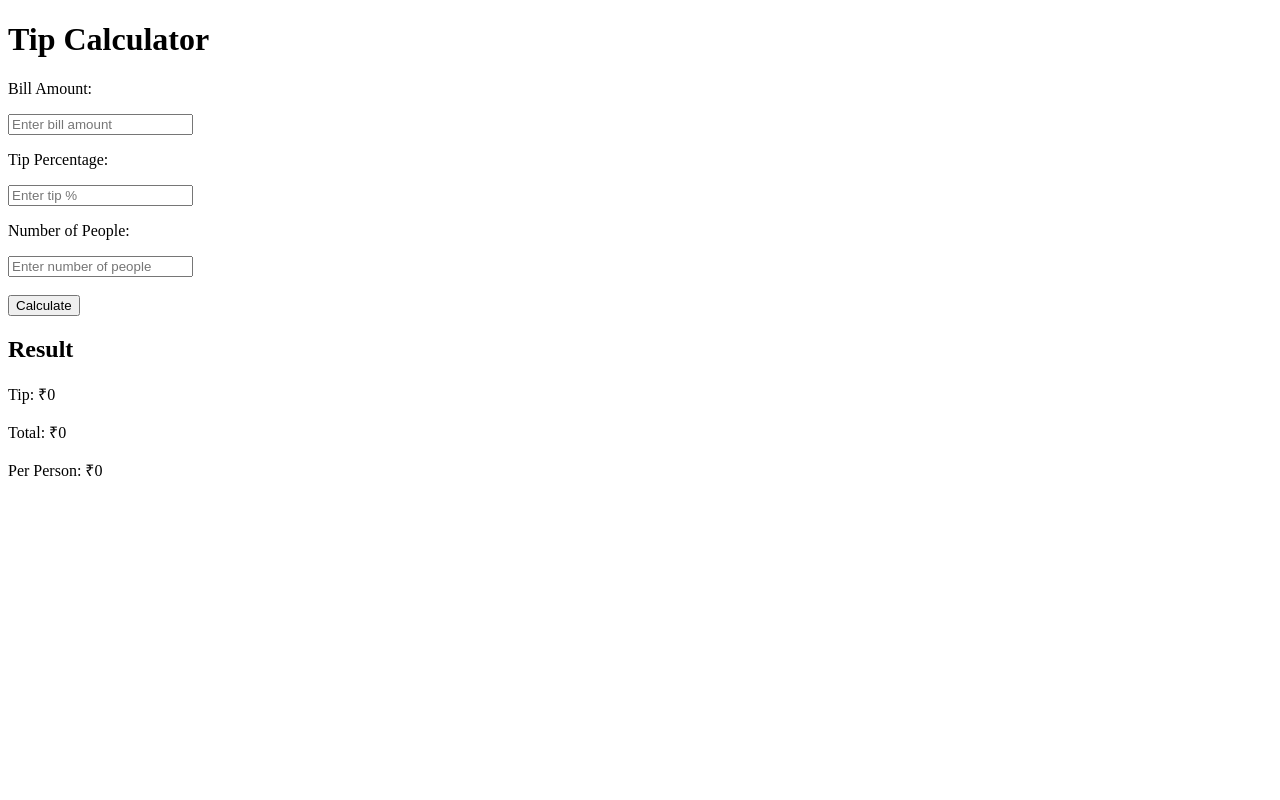
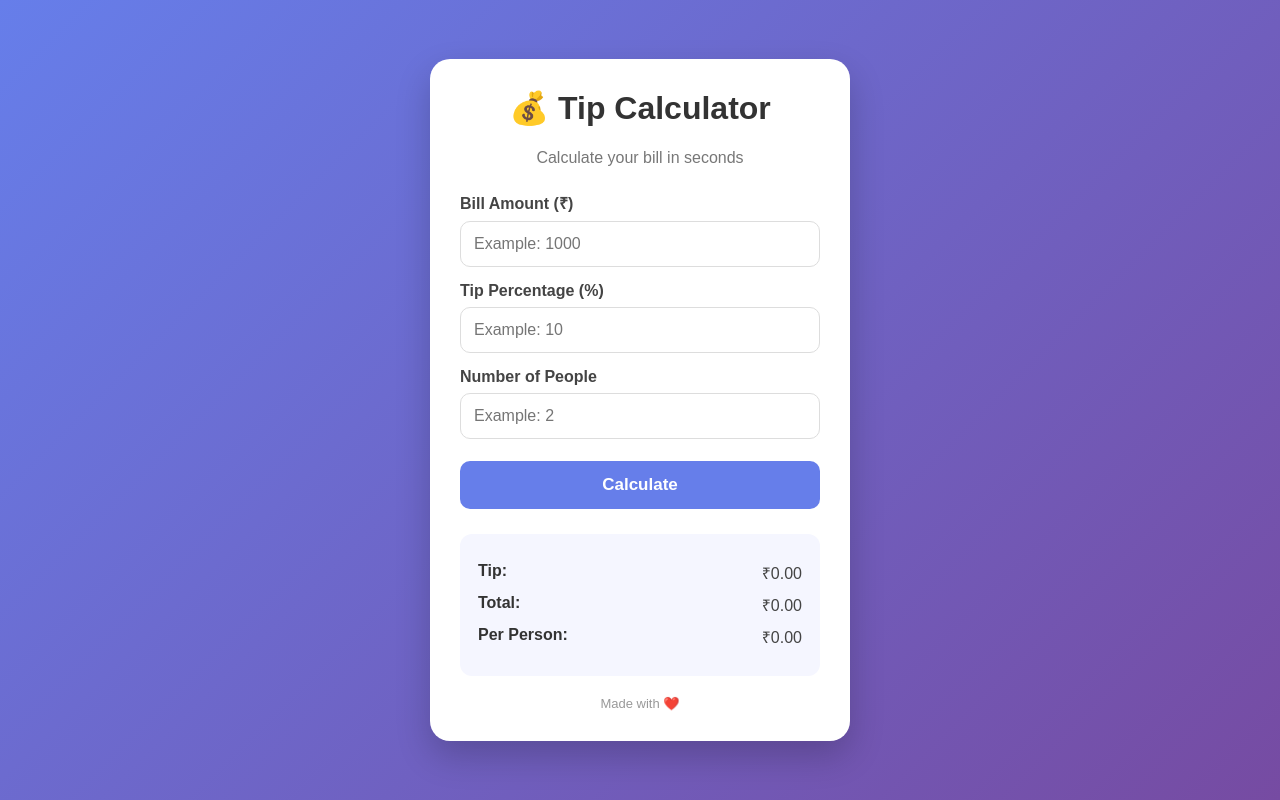
Before and after one commit to shashpoojary/tip--calculator-, a plain HTML site: page index.html in a window 1280 px wide. Drawn offline with Linux system fonts and the light colour scheme.

Commit message:
Enhance Tip Calculator layout and styles

```diff
--- a/index.html
+++ b/index.html
@@ -1,45 +1,193 @@
 <!DOCTYPE html>
-<html>
+<html lang="en">
 <head>
+    <meta charset="UTF-8">
+    <meta name="viewport" content="width=device-width, initial-scale=1.0">
     <title>Tip Calculator</title>
+
+    <style>
+        * {
+            box-sizing: border-box;
+        }
+
+        body {
+            margin: 0;
+            font-family: Arial, sans-serif;
+            background: linear-gradient(135deg, #667eea, #764ba2);
+            min-height: 100vh;
+            display: flex;
+            justify-content: center;
+            align-items: center;
+            padding: 20px;
+        }
+
+        .calculator {
+            background: white;
+            width: 100%;
+            max-width: 420px;
+            padding: 30px;
+            border-radius: 20px;
+            box-shadow: 0 15px 35px rgba(0,0,0,0.2);
+        }
+
+        h1 {
+            text-align: center;
+            margin-top: 0;
+            color: #333;
+        }
+
+        .subtitle {
+            text-align: center;
+            color: #777;
+            margin-bottom: 25px;
+        }
+
+        label {
+            display: block;
+            margin-top: 15px;
+            margin-bottom: 7px;
+            font-weight: bold;
+            color: #444;
+        }
+
+        input {
+            width: 100%;
+            padding: 13px;
+            border: 1px solid #ddd;
+            border-radius: 10px;
+            font-size: 16px;
+        }
+
+        input:focus {
+            outline: none;
+            border-color: #667eea;
+        }
+
+        button {
+            width: 100%;
+            margin-top: 22px;
+            padding: 14px;
+            border: none;
+            border-radius: 10px;
+            background: #667eea;
+            color: white;
+            font-size: 17px;
+            font-weight: bold;
+            cursor: pointer;
+        }
+
+        button:hover {
+            opacity: 0.9;
+        }
+
+        .result {
+            margin-top: 25px;
+            padding: 18px;
+            background: #f5f6ff;
+            border-radius: 12px;
+        }
+
+        .result p {
+            display: flex;
+            justify-content: space-between;
+            margin: 10px 0;
+            color: #444;
+        }
+
+        .result strong {
+            color: #333;
+        }
+
+        .error {
+            color: #d93025;
+            text-align: center;
+            margin-top: 15px;
+            font-weight: bold;
+        }
+
+        .footer {
+            text-align: center;
+            margin-top: 20px;
+            color: #999;
+            font-size: 13px;
+        }
+    </style>
 </head>
 
 <body>
-    <h1>Tip Calculator</h1>
 
-    <p>Bill Amount:</p>
-    <input type="number" id="bill" placeholder="Enter bill amount">
+    <div class="calculator">
 
-    <p>Tip Percentage:</p>
-    <input type="number" id="tip" placeholder="Enter tip %">
+        <h1>💰 Tip Calculator</h1>
 
-    <p>Number of People:</p>
-    <input type="number" id="people" placeholder="Enter number of people">
+        <p class="subtitle">Calculate your bill in seconds</p>
 
-    <br><br>
+        <label for="bill">Bill Amount (₹)</label>
+        <input type="number" id="bill" placeholder="Example: 1000">
 
-    <button onclick="calculateTip()">Calculate</button>
+        <label for="tip">Tip Percentage (%)</label>
+        <input type="number" id="tip" placeholder="Example: 10">
 
-    <h2>Result</h2>
+        <label for="people">Number of People</label>
+        <input type="number" id="people" placeholder="Example: 2">
 
-    <p>Tip: ₹<span id="tipAmount">0</span></p>
-    <p>Total: ₹<span id="totalAmount">0</span></p>
-    <p>Per Person: ₹<span id="perPerson">0</span></p>
+        <button onclick="calculateTip()">Calculate</button>
+
+        <p id="error" class="error"></p>
+
+        <div class="result">
+            <p>
+                <strong>Tip:</strong>
+                <span>₹<span id="tipAmount">0.00</span></span>
+            </p>
+
+            <p>
+                <strong>Total:</strong>
+                <span>₹<span id="totalAmount">0.00</span></span>
+            </p>
+
+            <p>
+                <strong>Per Person:</strong>
+                <span>₹<span id="perPerson">0.00</span></span>
+            </p>
+        </div>
+
+        <div class="footer">
+            Made with ❤️
+        </div>
+
+    </div>
 
     <script>
         function calculateTip() {
+
             let bill = Number(document.getElementById("bill").value);
             let tipPercent = Number(document.getElementById("tip").value);
             let people = Number(document.getElementById("people").value);
+
+            let error = document.getElementById("error");
+
+            if (bill <= 0 || tipPercent < 0 || people <= 0) {
+                error.textContent = "Please enter valid numbers.";
+                return;
+            }
+
+            error.textContent = "";
 
             let tipAmount = bill * tipPercent / 100;
             let totalAmount = bill + tipAmount;
             let perPerson = totalAmount / people;
 
-            document.getElementById("tipAmount").textContent = tipAmount.toFixed(2);
-            document.getElementById("totalAmount").textContent = totalAmount.toFixed(2);
-            document.getElementById("perPerson").textContent = perPerson.toFixed(2);
+            document.getElementById("tipAmount").textContent =
+                tipAmount.toFixed(2);
+
+            document.getElementById("totalAmount").textContent =
+                totalAmount.toFixed(2);
+
+            document.getElementById("perPerson").textContent =
+                perPerson.toFixed(2);
         }
     </script>
+
 </body>
 </html>
```
